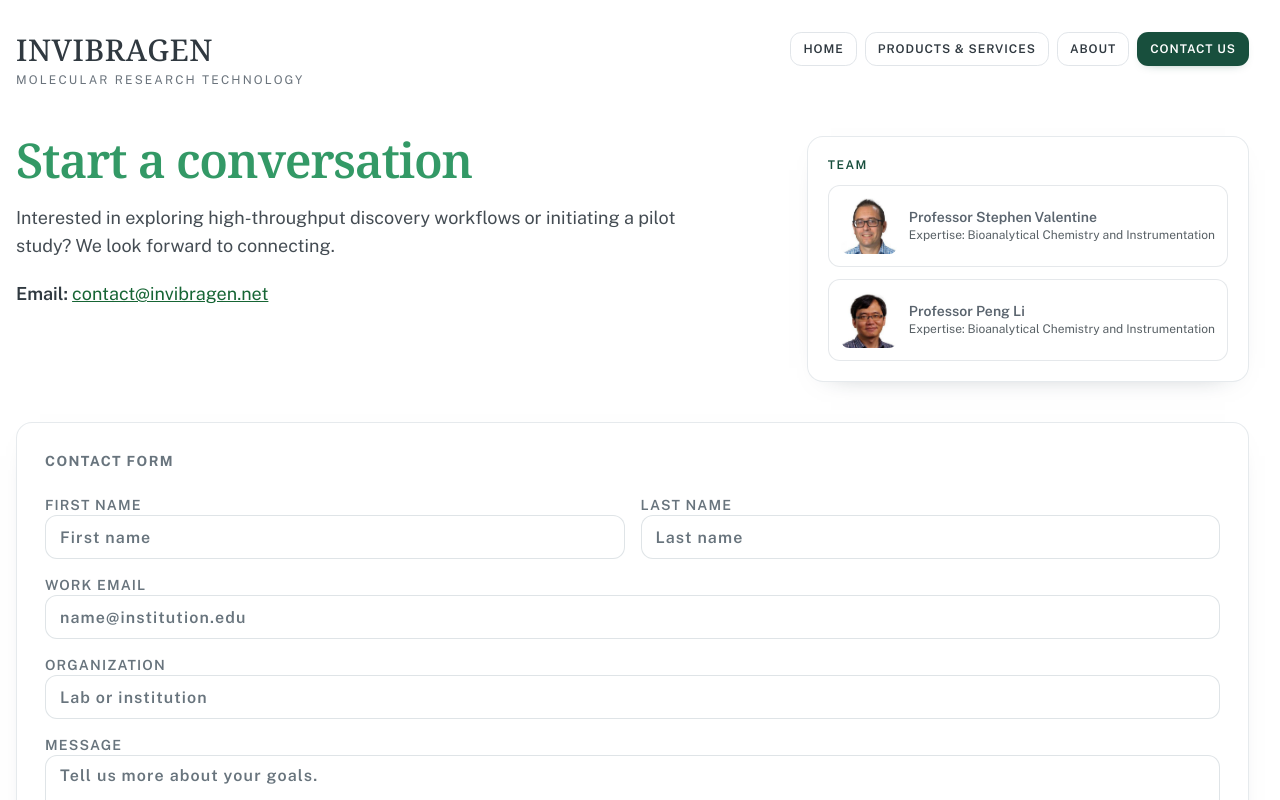
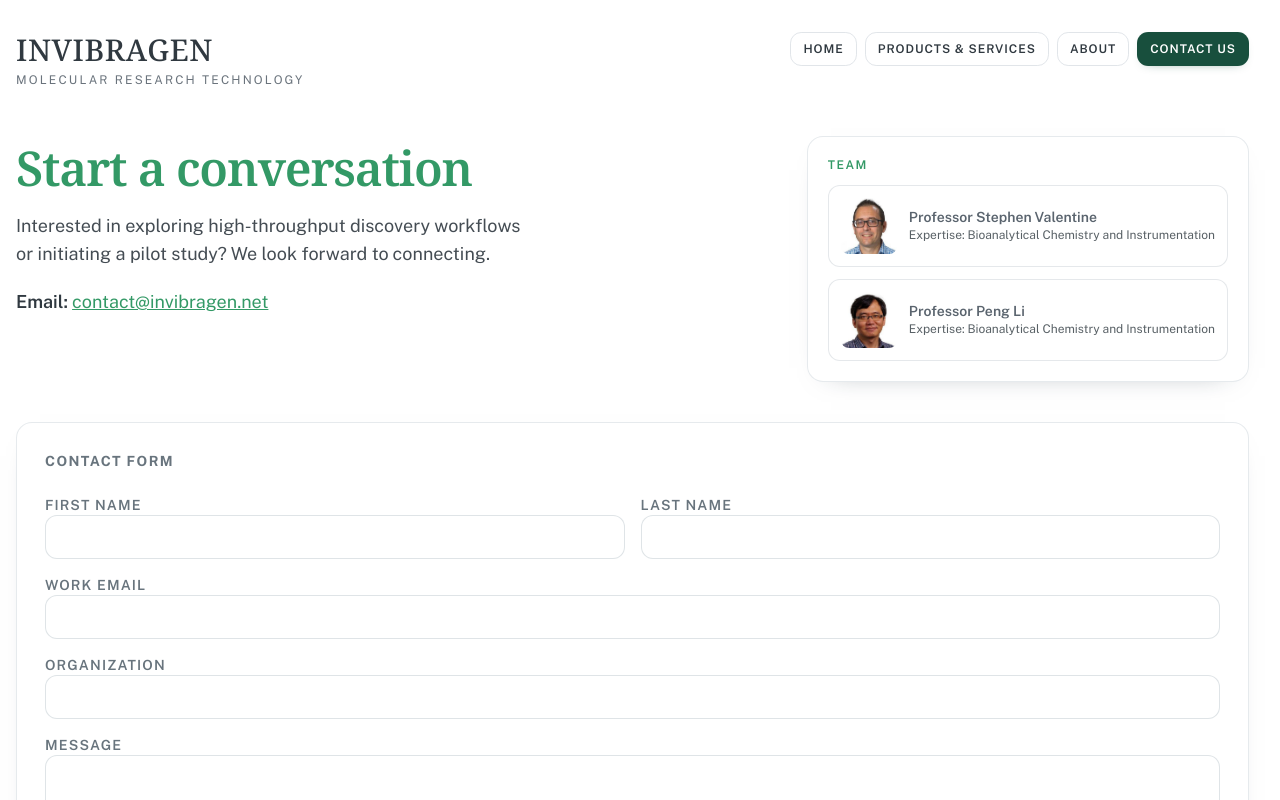
Before and after one commit to ElliotRoe/invibragen-web, a React (Vite) app: page /contact in a window 1280 px wide. Shown: the top 800 px of the page. Built offline with nearby package versions, Linux system fonts and the light colour scheme.

Commit message:
style: remove contact form placeholder helper text

```diff
--- a/src/pages/contact-page.tsx
+++ b/src/pages/contact-page.tsx
@@ -13,18 +13,20 @@
   return (
     <div className="space-y-8 sm:space-y-10">
       <section className="grid gap-6 lg:grid-cols-[1.1fr_0.9fr] lg:items-start">
-        <div className="space-y-5">
+        <div className="space-y-5 pt-2">
           <h1 className="font-display text-4xl font-semibold tracking-tight text-[#339966] sm:text-5xl">
             Start a conversation
           </h1>
 
           <p className="max-w-3xl text-base leading-relaxed text-foreground/90 sm:text-lg">
-            Interested in exploring high-throughput discovery workflows or initiating a pilot study? We look forward to connecting.
+            Interested in exploring high-throughput discovery workflows
+            <br />
+            or initiating a pilot study? We look forward to connecting.
           </p>
 
           <p className="text-lg">
             <span className="font-semibold">Email: </span>
-            <a className="text-[#166534] underline" href="mailto:contact@invibragen.net">
+            <a className="text-[#339966] underline" href="mailto:contact@invibragen.net">
               contact@invibragen.net
             </a>
           </p>
@@ -32,7 +34,7 @@
 
         <Card className="bg-white/95 lg:justify-self-end">
           <CardContent className="space-y-3 p-5">
-            <p className="text-xs font-semibold uppercase tracking-[0.12em] text-[#184f3d]">Team</p>
+            <p className="text-xs font-semibold uppercase tracking-[0.12em] text-[#339966]">Team</p>
             <div className="space-y-3">
               <article className="flex items-center gap-3 rounded-xl border border-border/75 bg-white p-3">
                 <img
@@ -77,27 +79,27 @@
           <form className="grid gap-4 sm:grid-cols-2" onSubmit={handleSubmit}>
             <label className="space-y-2 text-sm font-semibold uppercase tracking-[0.08em] text-muted-foreground">
               First Name
-              <Input placeholder="First name" autoComplete="given-name" required />
+              <Input autoComplete="given-name" required />
             </label>
 
             <label className="space-y-2 text-sm font-semibold uppercase tracking-[0.08em] text-muted-foreground">
               Last Name
-              <Input placeholder="Last name" autoComplete="family-name" required />
+              <Input autoComplete="family-name" required />
             </label>
 
             <label className="space-y-2 text-sm font-semibold uppercase tracking-[0.08em] text-muted-foreground sm:col-span-2">
               Work Email
-              <Input placeholder="name@institution.edu" type="email" autoComplete="email" required />
+              <Input type="email" autoComplete="email" required />
             </label>
 
             <label className="space-y-2 text-sm font-semibold uppercase tracking-[0.08em] text-muted-foreground sm:col-span-2">
               Organization
-              <Input placeholder="Lab or institution" autoComplete="organization" />
+              <Input autoComplete="organization" />
             </label>
 
             <label className="space-y-2 text-sm font-semibold uppercase tracking-[0.08em] text-muted-foreground sm:col-span-2">
               Message
-              <Textarea placeholder="Tell us more about your goals." required />
+              <Textarea required />
             </label>
 
             <div className="flex flex-col items-start gap-2 sm:col-span-2">
```
Also changed, not shown: 1 other file (tests, documents, lock files or other folders).
